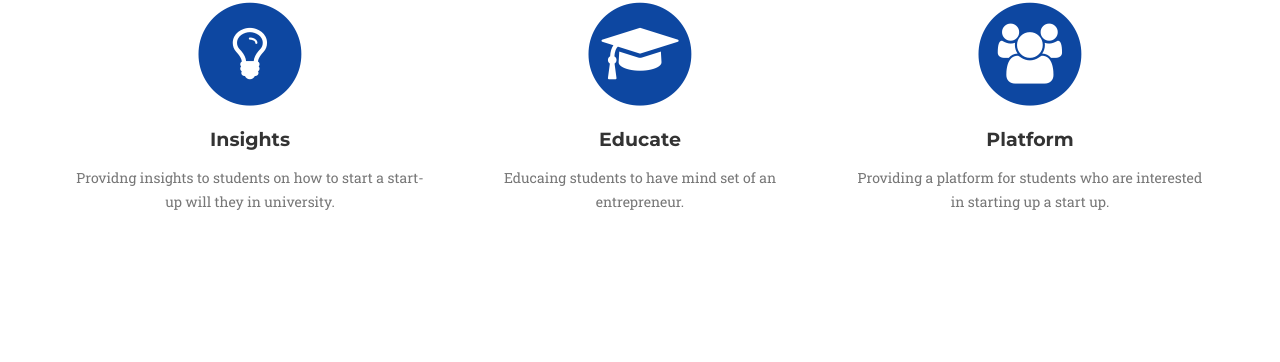
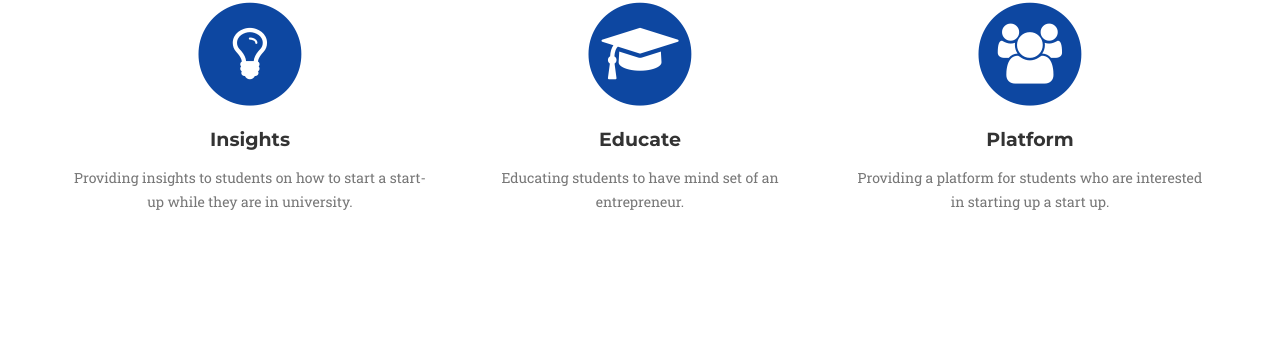
Before and after one commit to tabletalkrocks/tabletalkrocks.github.io, a Jekyll site: the page built from index.html, in a window 1280 px wide and 900 px high, scrolled down 955 px. Shown: the part 92-454 px from the top of the window. Built offline with Jekyll 4.4.1, drawn with Linux system fonts in a browser that asks for light colours; some web fonts are replaced; part of the change alters nothing that is shown; some of the changed text lies outside the part shown.

```diff
--- a/_config.yml
+++ b/_config.yml
@@ -58,6 +58,16 @@ people:
       url: https://instagram.com/ybgarr
 
 #End of co-founder
+
+- name: Iqbal Iffat
+  pic: 8
+  position: Secretary at TableTalk
+  social:
+    - title: facebook
+      url: https://www.facebook.com/iqbal.iffat
+    - title: twitter
+      url: https://twitter.com/iqbaliffat
+
 - name: Charmaine Chia
   pic: 5
   position: Treasurer at TableTalk
@@ -80,10 +90,11 @@ people:
 
 - name: Xavier Koh
   pic: 7
-  position:  Manager at TableTalk
+  position:  Logistic and Special Task Manager at TableTalk
   social:
     - title: facebook
       url: https://www.facebook.com/xavier0909
+
 # Social networks usernames (many more available: google-plus, flickr, dribbble, pinterest, instagram, tumblr, linkedin, etc.)
 social:
   - title: facebook
--- a/_includes/services.html
+++ b/_includes/services.html
@@ -13,7 +13,7 @@
                         <i class="fa fa-lightbulb-o fa-stack-1x fa-inverse"></i>
                     </span>
                     <h4 class="service-heading">Insights</h4>
-                    <p class="text-muted">Providng insights to students on how to start a start-up will they in university.</p>
+                    <p class="text-muted">Providing insights to students on how to start a start-up while they are in university.</p>
                 </div>
                 <div class="col-md-4">
                     <span class="fa-stack fa-4x">
@@ -21,7 +21,7 @@
                         <i class="fa fa-graduation-cap fa-stack-1x fa-inverse"></i>
                     </span>
                     <h4 class="service-heading">Educate</h4>
-                    <p class="text-muted">Educaing students to have mind set of an entrepreneur.</p>
+                    <p class="text-muted">Educating students to have mind set of an entrepreneur.</p>
                 </div>
                 <div class="col-md-4">
                     <span class="fa-stack fa-4x">
```
Also changed, not shown: img/team/8.jpg (added).
